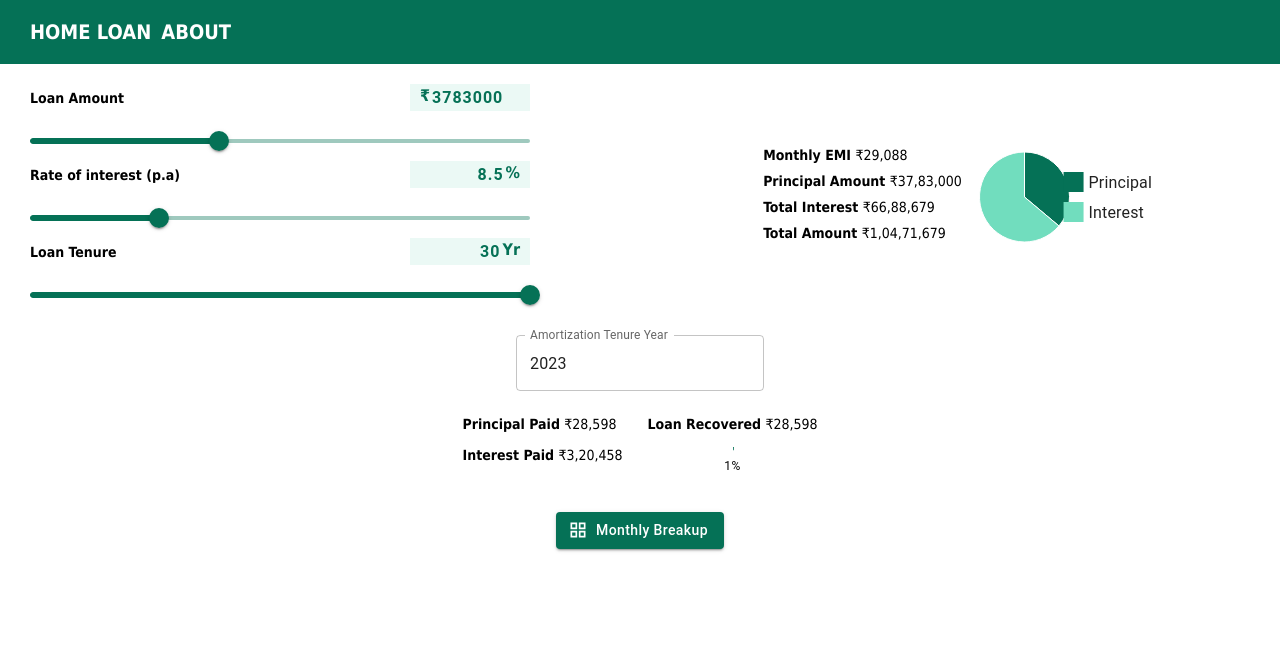
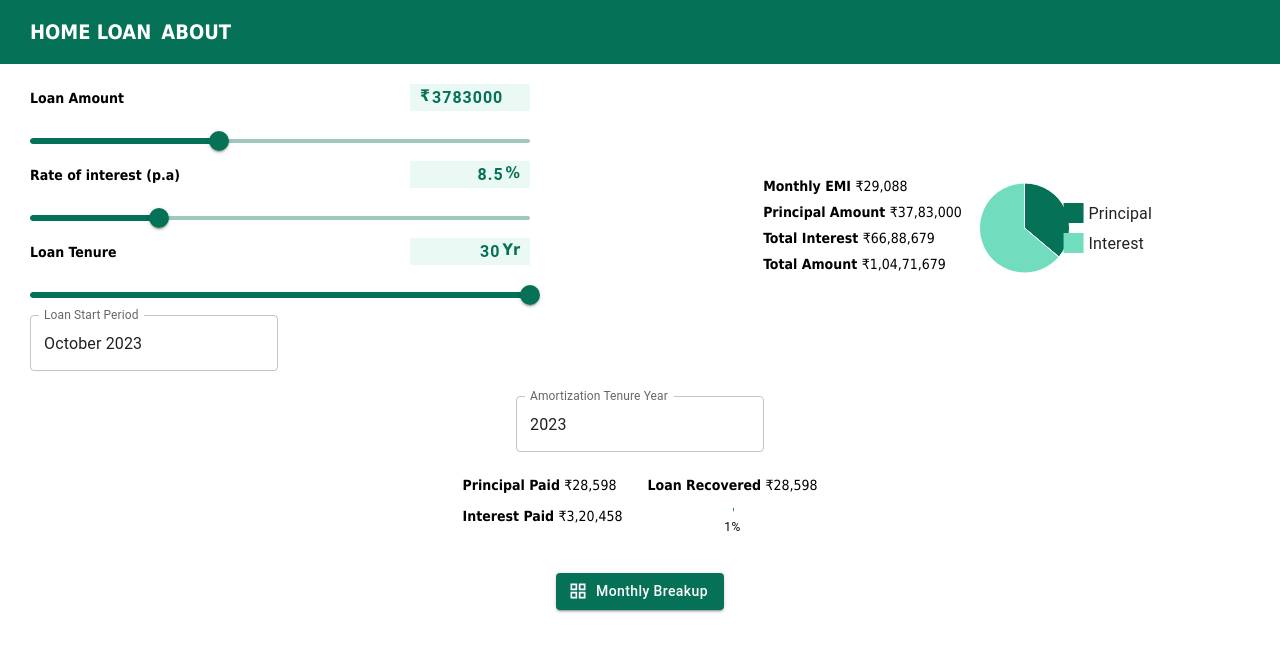
Before and after one commit to souryadeepRC/finance-portal, a React (Create React App) app: page /home-loan in a window 1280 px wide. Shown: the top 652 px of the page. Built offline with nearby package versions, Linux system fonts and the light colour scheme.

Commit message:
B-2-T-1: Adding Loan Start Period feature-Modifying Datepicker to common Comp

```diff
--- /dev/null
+++ b/src/components/common/date-picker/DatePicker.module.scss
@@ -0,0 +1,7 @@
+@import "src/styles/variables.scss";
+
+.date-picker__container {
+  :global(.MuiSvgIcon-root) {
+    color: $app-primary-color;
+  }
+}
--- /dev/null
+++ b/src/components/common/date-picker/DatePicker.tsx
@@ -0,0 +1,21 @@
+import { memo } from "react";
+// library
+import { LocalizationProvider } from "@mui/x-date-pickers";
+import {
+  DatePickerProps,
+  DatePicker as MuiDatePicker,
+} from "@mui/x-date-pickers/DatePicker";
+import { AdapterDayjs } from "@mui/x-date-pickers/AdapterDayjs";
+import { Dayjs } from "dayjs";
+// styles
+import styles from "./DatePicker.module.scss";
+
+const DatePicker = memo((props: DatePickerProps<Dayjs>): JSX.Element => {
+  return (
+    <LocalizationProvider dateAdapter={AdapterDayjs}>
+      <MuiDatePicker className={styles["date-picker__container"]} {...props} />
+    </LocalizationProvider>
+  );
+});
+DatePicker.displayName = "DatePicker";
+export { DatePicker };
--- a/src/pages/home-loan/loan-amortization/LoanAmortization.module.scss
+++ b/src/pages/home-loan/loan-amortization/LoanAmortization.module.scss
@@ -9,9 +9,4 @@
   grid-gap: 25px;
   padding: 25px 0;
   font-size: $font-size-14;
-  .amortization-details_date-picker {
-    :global(.MuiSvgIcon-root) {
-      color: $app-primary-color;
-    }
-  }
 }
--- a/src/pages/home-loan/loan-amortization/LoanAmortization.tsx
+++ b/src/pages/home-loan/loan-amortization/LoanAmortization.tsx
@@ -1,11 +1,9 @@
 import { useEffect, useMemo, useState } from "react";
 import { useSelector } from "react-redux";
 // library
-import { LocalizationProvider } from "@mui/x-date-pickers";
-import { DatePicker } from "@mui/x-date-pickers/DatePicker";
-import { AdapterDayjs } from "@mui/x-date-pickers/AdapterDayjs";
 import dayjs from "dayjs";
 // common components
+import { DatePicker } from "src/components/common/date-picker/DatePicker";
 import { SkeletonHomeLoan } from "src/components/common/skeleton/HomeLoanSkeleton";
 // components
 import { YearlyAmortization } from "./yearly-amortization/YearlyAmortization";
@@ -117,17 +115,14 @@ const LoanAmortization = (): JSX.Element => {
   }
   return (
     <div className={styles["amortization-details_container"]}>
-      <LocalizationProvider dateAdapter={AdapterDayjs}>
       <DatePicker
-          className={styles["amortization-details_date-picker"]}
-          label={"Amortization Tenure Year"}
+        label="Amortization Tenure Year"
         maxDate={dayjs(new Date(maxYear, 0))}
         minDate={dayjs(new Date(minYear, 0))}
         views={["year"]}
         value={dayjs(new Date(tenureYear, 0))}
         onChange={onTenureYearChange}
       />
-      </LocalizationProvider>
       <YearlyAmortization
         principalPaid={principalPaid}
         interestPaid={interestPaid}
--- a/src/pages/home-loan/loan-input-form/LoanInputForm.tsx
+++ b/src/pages/home-loan/loan-input-form/LoanInputForm.tsx
@@ -1,11 +1,18 @@
 import { memo } from "react";
 import { useSelector, useDispatch } from "react-redux";
+// library
+import dayjs from "dayjs";
+// common components
+import { DatePicker } from "src/components/common/date-picker/DatePicker";
 // components
 import { LoanInputField } from "./loan-input-field/LoanInputField";
+// store
+import { AppDispatch } from "src/store/store";
 // actions
 import {
   updateInterestRate,
   updateLoanAmount,
+  updateLoanStartPeriod,
   updateLoanTenure,
 } from "src/store/home-loan-reducer/home-loan-actions";
 // selectors
@@ -13,14 +20,15 @@ import {
   selectLoanAmount,
   selectLoanInterestRate,
   selectLoanTenure,
+  selectLoanStartPeriod,
 } from "src/store/home-loan-reducer/home-loan-selectors";
 // utils
 import { isFloatingNumeric, isNumeric } from "src/utils/string-utils";
 // styles
 import styles from "./LoanInputForm.module.scss";
 // types
-import { AppDispatch } from "src/store/store";
 import { HomeLoanInputType } from "src/store/home-loan-reducer/home-loan-types";
+import { LoanStartPeriodType } from "src/store/reducer-types";
 
 const LoanInputForm = memo((): JSX.Element => {
   // store
@@ -28,12 +36,21 @@ const LoanInputForm = memo((): JSX.Element => {
   const loanAmount: string = useSelector(selectLoanAmount);
   const interestRate: string = useSelector(selectLoanInterestRate);
   const loanTenure: string = useSelector(selectLoanTenure);
+  const { month: loanStartMonth, year: loanStartYear }: LoanStartPeriodType =
+    useSelector(selectLoanStartPeriod);
 
   // fns
   const isValidData = (modifiedValue: string): boolean => {
     return modifiedValue === "" || isFloatingNumeric(modifiedValue);
   };
-
+  const onLoanStartPeriodChange = (selectedDate: dayjs.Dayjs | null): void => {
+    dispatch(
+      updateLoanStartPeriod({
+        month: selectedDate?.month() || new Date().getMonth(),
+        year: selectedDate?.year() || new Date().getFullYear(),
+      })
+    );
+  };
   const modifyLoanDetails = ({
     enteredId,
     enteredValue,
@@ -91,6 +108,12 @@ const LoanInputForm = memo((): JSX.Element => {
         disabledValue={0}
         onChange={modifyLoanDetails}
       />
+      <DatePicker
+        label="Loan Start Period"
+        views={["year", "month"]}
+        value={dayjs(new Date(loanStartYear, loanStartMonth))}
+        onChange={onLoanStartPeriodChange}
+      />
     </div>
   );
 });
--- a/src/store/home-loan-reducer/home-loan-actions.ts
+++ b/src/store/home-loan-reducer/home-loan-actions.ts
@@ -1,8 +1,10 @@
 // constants
+import { LoanStartPeriodType } from "../reducer-types";
 import {
   UPDATE_INTEREST_RATE,
   UPDATE_LOAN_AMOUNT,
   UPDATE_LOAN_TENURE,
+  UPDATE_LOAN_START_PERIOD,
   RESET_LOAN_DETAILS,
   UPDATE_MONTHLY_EMI,
 } from "./home-loan-constants";
@@ -36,6 +38,14 @@ export const updateLoanTenure = (
     payload,
   };
 };
+export const updateLoanStartPeriod = (
+  payload: LoanStartPeriodType
+): HomeLoanReducerActionType => {
+  return {
+    type: UPDATE_LOAN_START_PERIOD,
+    payload,
+  };
+};
 export const resetLoanDetails = (): HomeLoanReducerActionType => {
   return {
     type: RESET_LOAN_DETAILS,
--- a/src/store/home-loan-reducer/home-loan-constants.ts
+++ b/src/store/home-loan-reducer/home-loan-constants.ts
@@ -1,5 +1,6 @@
 export const UPDATE_LOAN_AMOUNT = 'UPDATE_LOAN_AMOUNT';
 export const UPDATE_INTEREST_RATE = 'UPDATE_INTEREST_RATE';
 export const UPDATE_LOAN_TENURE = 'UPDATE_LOAN_TENURE';
+export const UPDATE_LOAN_START_PERIOD = 'UPDATE_LOAN_START_PERIOD';
 export const RESET_LOAN_DETAILS = 'RESET_LOAN_DETAILS';
 export const UPDATE_MONTHLY_EMI = 'UPDATE_MONTHLY_EMI';
--- a/src/store/home-loan-reducer/home-loan-reducers.ts
+++ b/src/store/home-loan-reducer/home-loan-reducers.ts
@@ -3,6 +3,7 @@ import {
   RESET_LOAN_DETAILS,
   UPDATE_INTEREST_RATE,
   UPDATE_LOAN_AMOUNT,
+  UPDATE_LOAN_START_PERIOD,
   UPDATE_LOAN_TENURE,
   UPDATE_MONTHLY_EMI,
 } from "./home-loan-constants";
@@ -15,7 +16,8 @@ const initialState: HomeLoanReducerType = {
   interestRate: "8.5",
   loanTenure: "30",
   monthlyEmi: "",
-  monthlyAmortizationDetails : [],
+  loanStartPeriod: { month: new Date().getMonth(), year: new Date().getFullYear() },
+  monthlyAmortizationDetails: [],
   yearlyAmortizationDetails: [],
 };
 const HomeLoanReducer = (
@@ -39,6 +41,12 @@ const HomeLoanReducer = (
       return {
         ...state,
         loanTenure: payload || "",
+      };
+    }
+    case UPDATE_LOAN_START_PERIOD: {
+      return {
+        ...state,
+        loanStartPeriod: payload,
       };
     }
     case RESET_LOAN_DETAILS: {
--- a/src/store/home-loan-reducer/home-loan-selectors.ts
+++ b/src/store/home-loan-reducer/home-loan-selectors.ts
@@ -1,10 +1,11 @@
 // types
-import { AppStoreType } from "src/store/reducer-types";
+import { AppStoreType, LoanStartPeriodType } from "src/store/reducer-types";
 import { HomeLoanMonthlyAmortizationType, HomeLoanYearlyAmortizationType } from "./home-loan-types";
 
 export const selectLoanAmount = (store: AppStoreType): string => store?.homeLoan?.loanAmount;
 export const selectLoanInterestRate = (store: AppStoreType): string => store?.homeLoan?.interestRate;
 export const selectLoanTenure = (store: AppStoreType): string => store?.homeLoan?.loanTenure;
 export const selectMonthlyEmi = (store: AppStoreType): string => store?.homeLoan?.monthlyEmi;
+export const selectLoanStartPeriod = (store: AppStoreType): LoanStartPeriodType => store?.homeLoan?.loanStartPeriod;
 export const selectMonthlyAmortizationDetails = (store: AppStoreType): HomeLoanMonthlyAmortizationType[] => store?.homeLoan?.monthlyAmortizationDetails;
 export const selectYearlyAmortizationDetails = (store: AppStoreType): HomeLoanYearlyAmortizationType[] => store?.homeLoan?.yearlyAmortizationDetails;
--- a/src/store/reducer-types.ts
+++ b/src/store/reducer-types.ts
@@ -2,12 +2,13 @@ import {
   HomeLoanMonthlyAmortizationType,
   HomeLoanYearlyAmortizationType,
 } from "./home-loan-reducer/home-loan-types";
-
+export type LoanStartPeriodType = { month: number; year: number };
 export type HomeLoanReducerType = {
   loanAmount: string;
   interestRate: string;
   loanTenure: string;
   monthlyEmi: string;
+  loanStartPeriod: LoanStartPeriodType;
   monthlyAmortizationDetails: HomeLoanMonthlyAmortizationType[];
   yearlyAmortizationDetails: HomeLoanYearlyAmortizationType[];
 };
```
Lines whose indentation alone changed are shown as unchanged.
